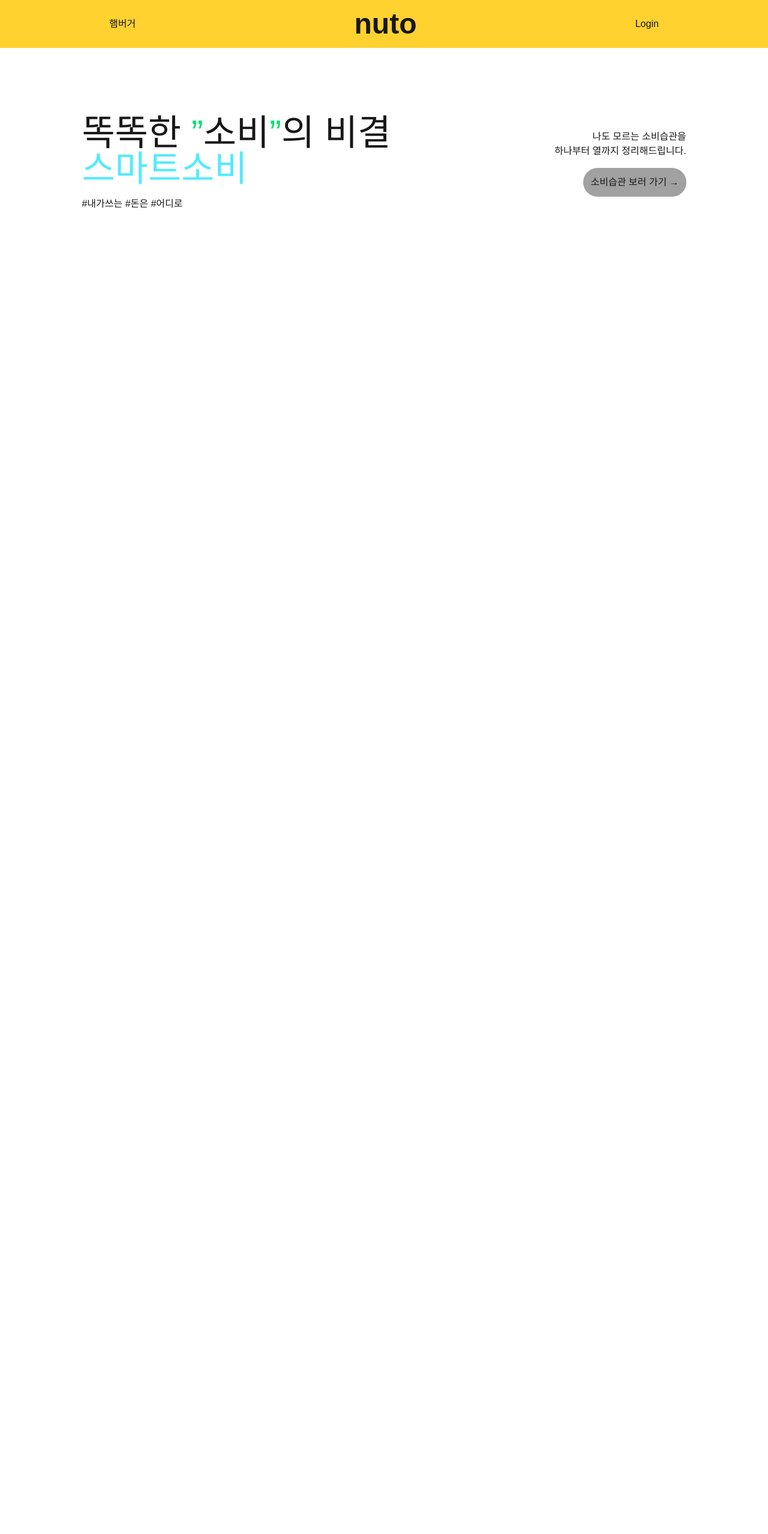
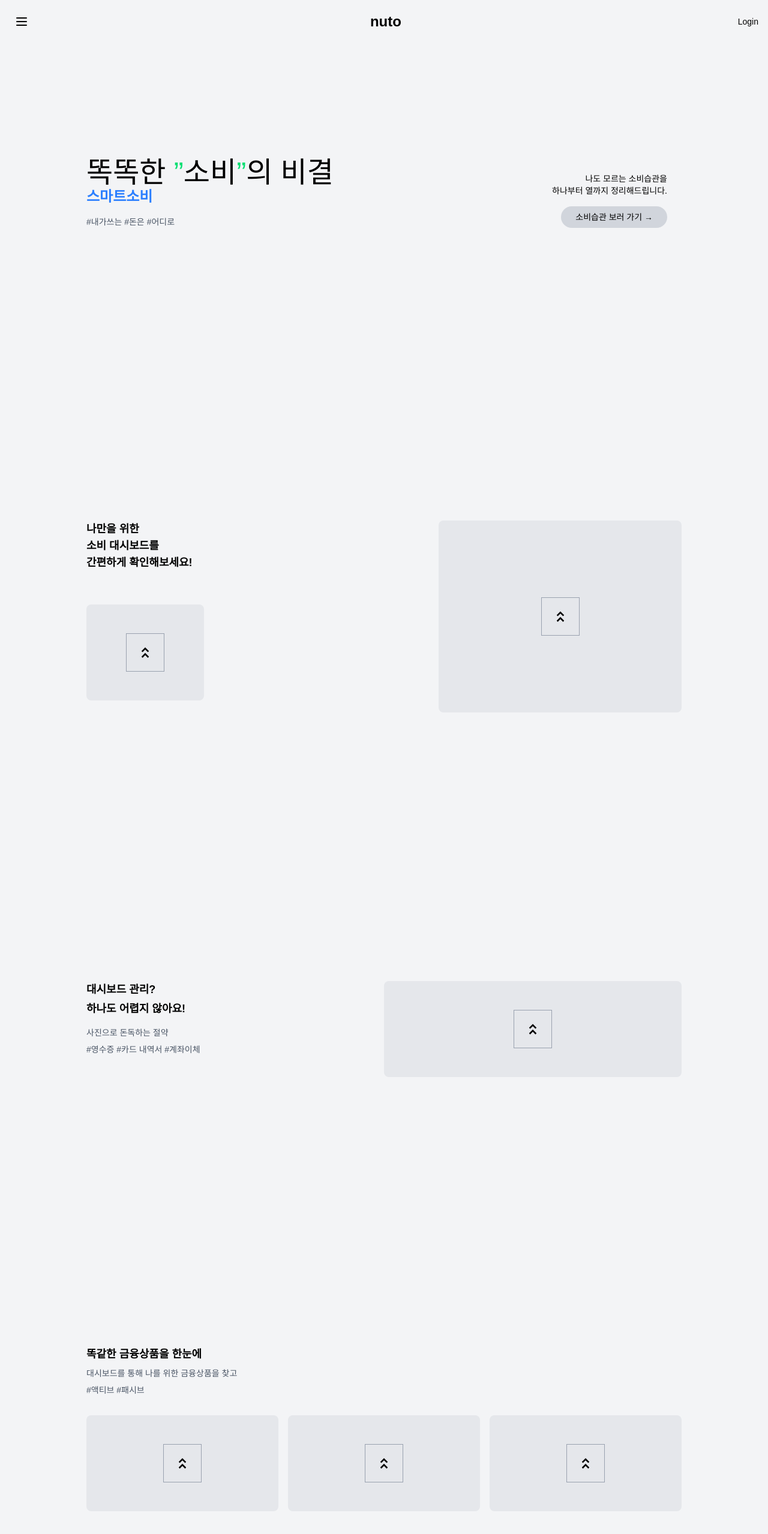
Before and after one commit to ruraeru/nuto_front, a Next.js app: page / in a window 1280 px wide. Shown: the top 2558 px of the page at 60% size. Before the commit the page ends 800 px from the top, so only its background shows below. Built offline with nearby package versions, Linux system fonts and the light colour scheme.

Commit message:
design: main page design comple

```diff
--- a/src/app/page.tsx
+++ b/src/app/page.tsx
@@ -1,39 +1,110 @@
+import Link from 'next/link';
+
 export default function Home() {
   return (
-    <div>
-      <header className="flex justify-around items-center h-20 bg-amber-300">
-        <div>
-          햄버거
-        </div>
-        <div className="text-5xl font-extrabold">
-          nuto
-        </div>
-        <div>
-          Login
-        </div>
+    <div className="min-h-screen bg-gray-100 text-black">
+      {/*Header */}
+      <header className="flex justify-between items-center p-4 bg-gray-100">
+        <button className="p-2">
+          <svg className="w-6 h-6" fill="none" stroke="currentColor" viewBox="0 0 24 24" xmlns="http://www.w3.org/2000/svg">
+            <path strokeLinecap="round" strokeLinejoin="round" strokeWidth={2} d="M4 6h16M4 12h16M4 18h16" />
+          </svg>
+        </button>
+        <h1 className="text-2xl font-bold">nuto</h1>
+        <Link href="/login" className="text-sm">Login</Link>
       </header>
-      <main>
-        <section className="flex items-center h-screen max-h-96">
-          <div className="flex justify-around items-center w-full">
-            <div className="flex-col">
-              <h1 className="text-6xl">똑똑한 <span className="text-green-400">”</span>소비<span className="text-green-400">”</span>의 비결</h1>
-              <h1 className="text-6xl text-cyan-300 mb-4">스마트소비</h1>
-              <p>#내가쓰는 #돈은 #어디로</p>
+
+      <main className='*:mb-96 mt-36'>
+        {/*Main title */}
+        <section className="py-12 px-4 max-w-screen-lg mx-auto">
+          <div className="flex flex-col md:flex-row gap-8">
+            <div className="md:w-1/2">
+              <h2 className="text-5xl">똑똑한 <span className="text-green-400">”</span>소비<span className="text-green-400">”</span>의 비결</h2>
+              <h3 className="text-2xl font-bold text-blue-500 mb-4">스마트소비</h3>
+              <p className="text-sm text-gray-600 mb-4">#내가쓰는 #돈은 #어디로</p>
             </div>
-            <div>
-              <div className="text-right mb-4">
-                <p>나도 모르는 소비습관을</p>
-                <p>하나부터 열까지 정리해드립니다.</p>
+            <div className="text-right md:w-1/2  rounded-lg p-6">
+              <p className="text-sm mb-4">나도 모르는 소비습관을<br />하나부터 열까지 정리해드립니다.</p>
+              <p></p>
+              <Link href="/smart-spending" className="inline-flex items-center text-sm bg-gray-300 rounded-full px-6 py-2">
+                소비습관 보러 가기 &rarr;
+              </Link>
+            </div>
+          </div>
+        </section>
+
+        {/*Manage Dashboard section */}
+        <section className="py-8 px-4 max-w-screen-lg mx-auto">
+          <div className='flex justify-around'>
+            <div className="flex flex-col gap-4 w-full">
+              <div className="mb-8">
+                <h2 className="text-lg font-bold mb-2">나만을 위한<br />소비 대시보드를<br />간편하게 확인해보세요!</h2>
               </div>
-              <div className="bg-neutral-400 p-3 rounded-3xl float-right">
-                <button>
-                  소비습관 보러 가기 &rarr;
-                </button>
+              <div className="w-full md:w-1/3 bg-gray-200 rounded-lg p-4 flex items-center justify-center h-40">
+                <div className="w-16 h-16 border border-gray-400 flex items-center justify-center">
+                  <svg className="w-8 h-8" viewBox="0 0 24 24" fill="none" xmlns="http://www.w3.org/2000/svg">
+                    <path d="M8 18L12 14L16 18" stroke="currentColor" strokeWidth="2" />
+                    <path d="M8 11L12 7L16 11" stroke="currentColor" strokeWidth="2" />
+                  </svg>
+                </div>
+              </div>
+            </div>
+            <div className="w-full md:w-2/3 bg-gray-200 rounded-lg p-4 flex items-center justify-center h-80">
+              <div className="w-16 h-16 border border-gray-400 flex items-center justify-center">
+                <svg className="w-8 h-8" viewBox="0 0 24 24" fill="none" xmlns="http://www.w3.org/2000/svg">
+                  <path d="M8 18L12 14L16 18" stroke="currentColor" strokeWidth="2" />
+                  <path d="M8 11L12 7L16 11" stroke="currentColor" strokeWidth="2" />
+                </svg>
               </div>
             </div>
           </div>
         </section>
+
+        {/*bank product section */}
+        <section className="py-8 px-4 max-w-screen-lg mx-auto flex justify-between">
+          <div className="mb-8">
+            <h2 className="text-lg font-bold mb-1">대시보드 관리?</h2>
+            <h3 className="text-lg font-bold mb-4">하나도 어렵지 않아요!</h3>
+            <p className="text-sm text-gray-600 mb-2">사진으로 돈독하는 절약</p>
+            <p className="text-sm text-gray-600">#영수증 #카드 내역서 #계좌이체</p>
+          </div>
+          <div className="w-1/2 bg-gray-200 rounded-lg p-4 flex items-center justify-center h-40">
+            <div className="w-16 h-16 border border-gray-400 flex items-center justify-center">
+              <svg className="w-8 h-8" viewBox="0 0 24 24" fill="none" xmlns="http://www.w3.org/2000/svg">
+                <path d="M8 18L12 14L16 18" stroke="currentColor" strokeWidth="2" />
+                <path d="M8 11L12 7L16 11" stroke="currentColor" strokeWidth="2" />
+              </svg>
+            </div>
+          </div>
+        </section>
+
+        {/* Financial Products Section */}
+        <section className="py-8 px-4 max-w-screen-lg mx-auto">
+          <div className="mb-8">
+            <h2 className="text-lg font-bold mb-2">똑같한 금융상품을 한눈에</h2>
+            <p className="text-sm text-gray-600 mb-2">대시보드를 통해 나를 위한 금융상품을 찾고</p>
+            <p className="text-sm text-gray-600">#액티브 #패시브</p>
+          </div>
+          <div className="grid grid-cols-1 md:grid-cols-3 gap-4">
+            {[1, 2, 3].map((item) => (
+              <div key={item} className="bg-gray-200 rounded-lg p-4 flex items-center justify-center h-40">
+                <div className="w-16 h-16 border border-gray-400 flex items-center justify-center">
+                  <svg className="w-8 h-8" viewBox="0 0 24 24" fill="none" xmlns="http://www.w3.org/2000/svg">
+                    <path d="M8 18L12 14L16 18" stroke="currentColor" strokeWidth="2" />
+                    <path d="M8 11L12 7L16 11" stroke="currentColor" strokeWidth="2" />
+                  </svg>
+                </div>
+              </div>
+            ))}
+          </div>
+        </section>
       </main>
+
+      <footer className="py-6 mt-8 bg-gray-200">
+        <div className="max-w-screen-lg mx-auto px-4">
+          Footer
+        </div>
+      </footer>
     </div>
   );
 }
```
